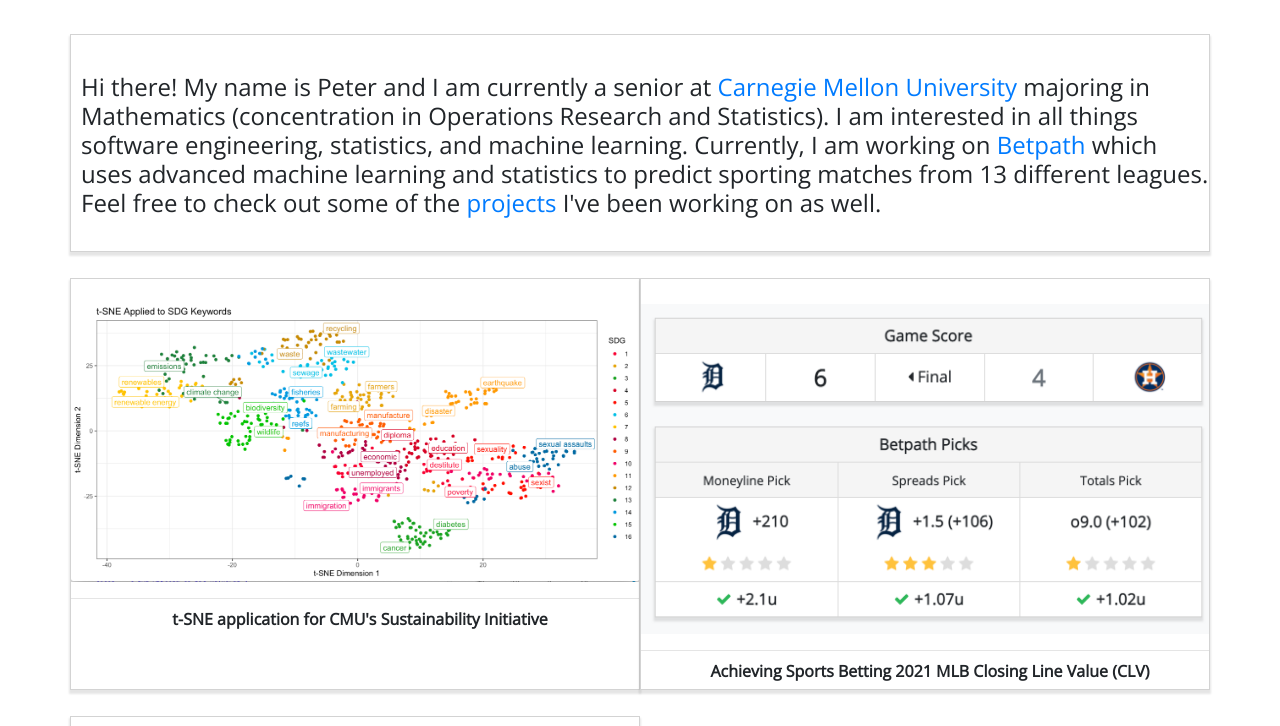
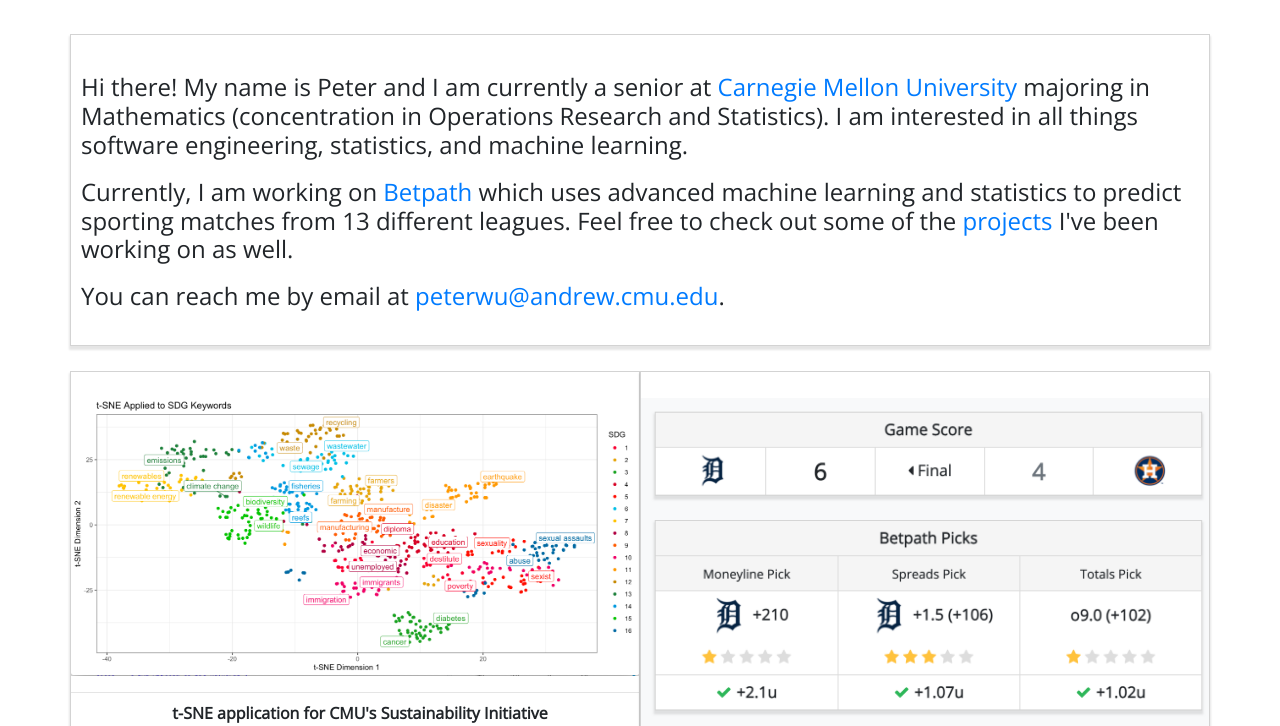
Before and after one commit to pwu97/pwu97.github.io, a Flask app: page / in a window 1280 px wide. Shown: the part 58-784 px from the top of the page. Run offline with Flask 2, Linux system fonts and the light colour scheme; some libraries are stand-ins or nearby versions.

Commit message:
Update index.html

```diff
--- a/templates/index.html
+++ b/templates/index.html
@@ -57,10 +57,11 @@
             <div class="col-sm-12 pad-0">
 
                 <h4 class="pad-top-10 pad-left-10 bg-150"><br>
-                Hi there! My name is Peter and I am currently a senior at <a href = "https://cmu.edu">Carnegie Mellon University</a> majoring in Mathematics (concentration in Operations Research and Statistics). I am interested in all things software engineering, statistics, and machine learning.
+                Hi there! My name is Peter and I am currently a senior at <a href = "https://cmu.edu">Carnegie Mellon University</a> majoring in Mathematics (concentration in Operations Research and Statistics). I am interested in all things software engineering, statistics, and machine learning.</h4>
 
-                Currently, I am working on <a href="https://betpath.io">Betpath</a> which uses advanced machine learning and statistics to predict sporting matches from 13 different leagues. Feel free to check out some of the <a href = '/projects'>projects</a> I've been working on as well.</h4>
+                <h4 class="pad-top-10 pad-left-10 bg-150">Currently, I am working on <a href="https://betpath.io">Betpath</a> which uses advanced machine learning and statistics to predict sporting matches from 13 different leagues. Feel free to check out some of the <a href = '/projects'>projects</a> I've been working on as well.</h4>
 
+                <h4 class="pad-top-10 pad-left-10 bg-150">You can reach me by email at <a href="mailto:peterwu@andrew.cmu.edu?Subject=Greetings!" target="_top">peterwu@andrew.cmu.edu</a>.</h4>
                 <br>
 
             </div>
@@ -107,8 +108,9 @@
         </div>
     </div>
 </div>
-
-<p>You can reach me by email at <a href="mailto:peterwu@andrew.cmu.edu?Subject=Greetings!" target="_top">peterwu@andrew.cmu.edu</a>.</p>
+<br>
+<br>
+<br>
 </div>
 
 <hr>
```
